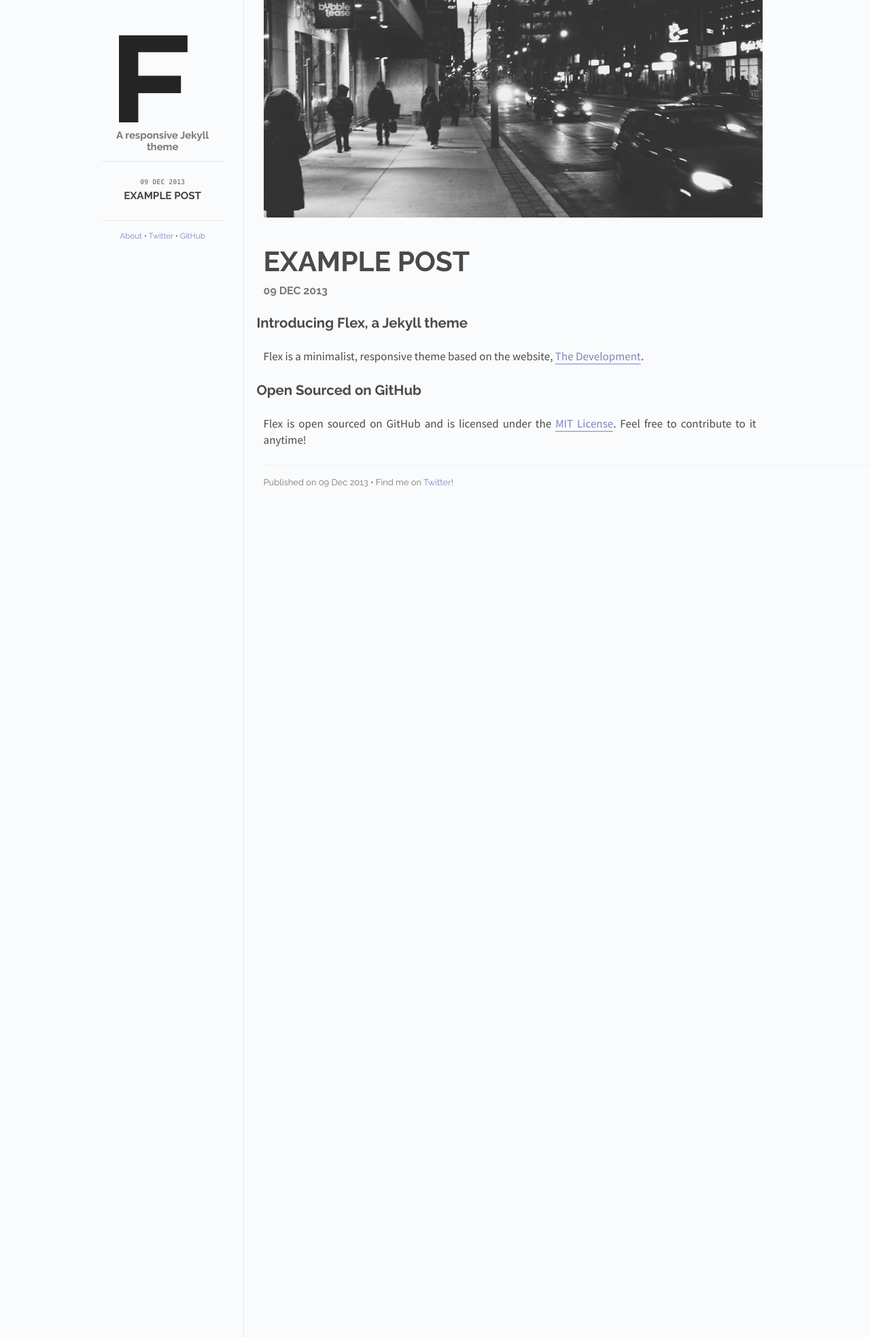
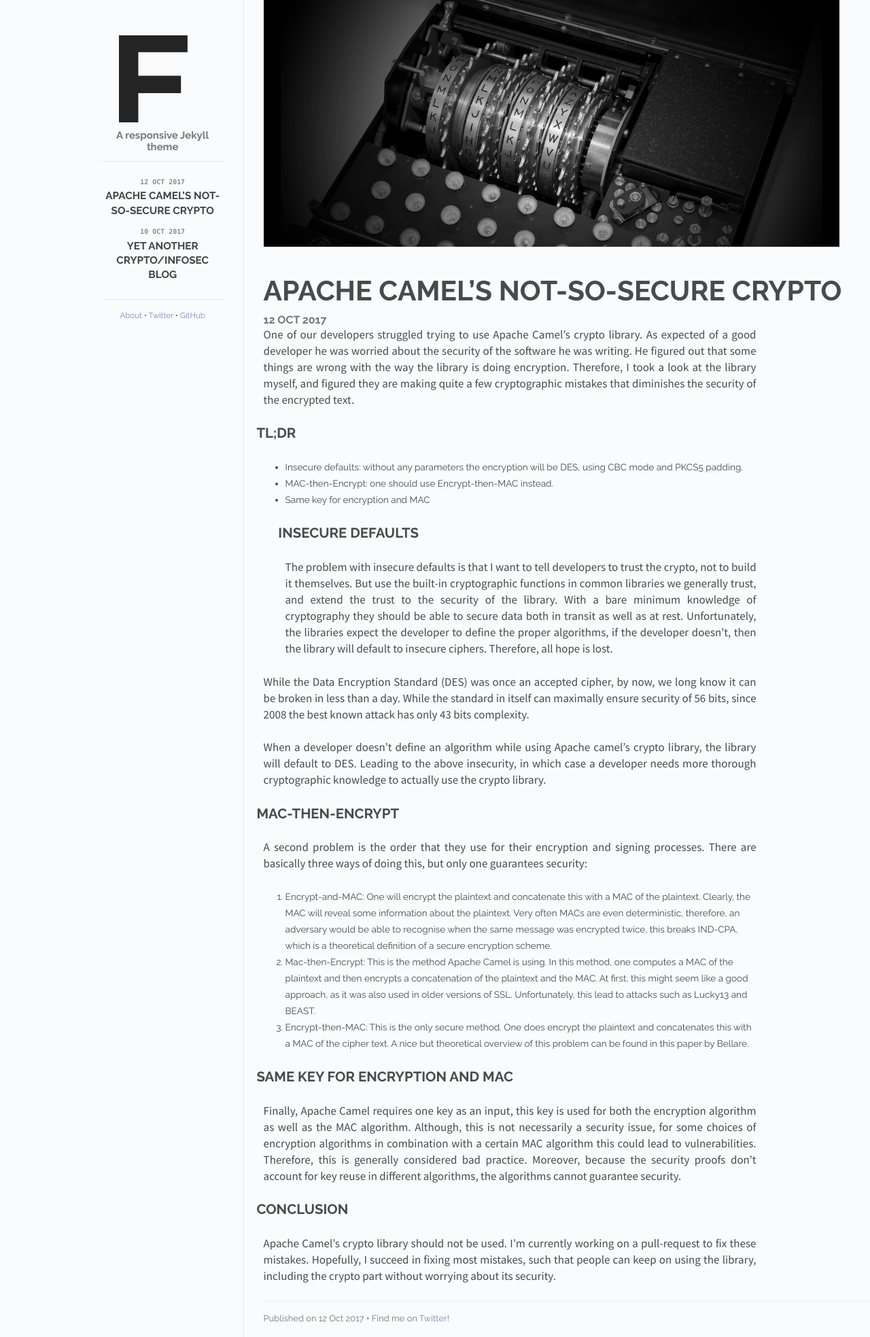
Before and after one commit to gijsvl/gijsvl.github.io, a Jekyll site: the page built from index.html, in a window 1280 px wide. Shown: the whole page at 68% size. Built offline with Jekyll 4.4.1, drawn with Linux system fonts in a browser that asks for light colours; Markdown is read by kramdown in place of the engine named in the settings.

Commit message:
first posts

```diff
--- a/_config.yml
+++ b/_config.yml
@@ -1,5 +1,5 @@
 name: Flex
-markdown: redcarpet
+markdown: kramdown
 pygments: true
 baseurl: ""
 url: "https://gijsvl.github.io"
--- a/_layouts/default.html
+++ b/_layouts/default.html
@@ -3,7 +3,7 @@
   <head>
       <meta charset="utf-8">
       <meta http-equiv="X-UA-Compatible" content="IE=edge,chrome=1">
-      <title>Flex - {{ page.title }}</title>
+      <title>Zero Knowledge - {{ page.title }}</title>
       <meta name="viewport" content="width=device-width">
 
       <!-- syntax highlighting CSS -->
@@ -41,8 +41,8 @@
         <div class="footer">
           <span id="footer-links">
             <a href="" class="footer-link">About</a> <span class="separator">&bull;</span>
-            <a href="" class="footer-link">Twitter</a> <span class="separator">&bull;</span>
-            <a href="" class="footer-link">GitHub</a>
+            <a href="https://twitter.com/gijsvanlaer" class="footer-link">Twitter</a> <span class="separator">&bull;</span>
+            <a href="https://github.com/gijsvl" class="footer-link">GitHub</a>
           </span>
         </div>
       </div>
--- a/_posts/2013-12-09-example-post.md
+++ /dev/null
@@ -1,15 +0,0 @@
----
-layout: post
-title: Example post
-cover: cover.jpg
-date:   2013-12-09 12:00:00
-categories: posts
----
-
-## Introducing Flex, a Jekyll theme
-
-Flex is a minimalist, responsive theme based on the website, [The Development](http://thedevelopment.co).
-
-## Open Sourced on GitHub
-
-Flex is open sourced on GitHub and is licensed under the [MIT License](http://opensource.org/licenses/MIT). Feel free to contribute to it anytime!
--- /dev/null
+++ b/_posts/2017-10-10-intro.md
@@ -0,0 +1,14 @@
+---
+layout: post
+title: YET ANOTHER CRYPTO/INFOSEC BLOG
+cover: enigma.png
+date:   2017-10-10 12:00:00
+categories: posts
+---
+Welcome, dear reader. This is yet another blog about cryptography and information security. Is this really necessary, you’re asking yourself. Well, I think it is. Given the recent increase of cyberattacks and concern about information security in general, in combination with the shortage of good infosec people, and last but not least, the lack of security knowledge among many developers, every information source might be valuable.
+
+I hope this blog can help to shed light on some topics in information security and can help developers to write more secure code. Nevertheless, some posts might get very theoretical on cryptography, just because I can’t help it.
+
+Enjoy reading!
+
+Gijs Van Laer
--- /dev/null
+++ b/_posts/2017-10-12-apache-camel.md
@@ -0,0 +1,34 @@
+---
+layout: post
+title: APACHE CAMEL’S NOT-SO-SECURE CRYPTO
+cover: enigma.png
+date:   2017-10-12 12:00:00
+categories: posts
+---
+
+One of our developers struggled trying to use Apache Camel’s crypto library. As expected of a good developer he was worried about the security of the software he was writing. He figured out that some things are wrong with the way the library is doing encryption. Therefore, I took a look at the library myself, and figured they are making quite a few cryptographic mistakes that diminishes the security of the encrypted text.
+
+## TL;DR
+- Insecure defaults: without any parameters the encryption will be DES, using CBC mode and PKCS5 padding.
+- MAC-then-Encrypt: one should use Encrypt-then-MAC instead.
+- Same key for encryption and MAC
+## INSECURE DEFAULTS
+The problem with insecure defaults is that I want to tell developers to trust the crypto, not to build it themselves. But use the built-in cryptographic functions in common libraries we generally trust, and extend the trust to the security of the library. With a bare minimum knowledge of cryptography they should be able to secure data both in transit as well as at rest. Unfortunately, the libraries expect the developer to define the proper algorithms, if the developer doesn’t, then the library will default to insecure ciphers. Therefore, all hope is lost.
+
+While the Data Encryption Standard (DES) was once an accepted cipher, by now, we long know it can be broken in less than a day. While the standard in itself can maximally ensure security of 56 bits, since 2008 the best known attack has only 43 bits complexity.
+
+When a developer doesn’t define an algorithm while using Apache camel’s crypto library, the library will default to DES. Leading to the above insecurity, in which case a developer needs more thorough cryptographic knowledge to actually use the crypto library.
+
+## MAC-THEN-ENCRYPT
+A second problem is the order that they use for their encryption and signing processes. There are basically three ways of doing this, but only one guarantees security:
+
+1. Encrypt-and-MAC: One will encrypt the plaintext and concatenate this with a MAC of the plaintext. Clearly, the MAC will reveal some information about the plaintext. Very often MACs are even deterministic, therefore, an adversary would be able to recognise when the same message was encrypted twice, this breaks IND-CPA, which is a theoretical definition of a secure encryption scheme.
+2. Mac-then-Encrypt: This is the method Apache Camel is using. In this method, one computes a MAC of the plaintext and then encrypts a concatenation of the plaintext and the MAC. At first, this might seem like a good approach, as it was also used in older versions of SSL. Unfortunately, this lead to attacks such as Lucky13 and BEAST.
+3. Encrypt-then-MAC: This is the only secure method. One does encrypt the plaintext and concatenates this with a MAC of the cipher text.
+A nice but theoretical overview of this problem can be found in this paper by Bellare.
+
+## SAME KEY FOR ENCRYPTION AND MAC
+Finally, Apache Camel requires one key as an input, this key is used for both the encryption algorithm as well as the MAC algorithm. Although, this is not necessarily a security issue, for some choices of encryption algorithms in combination with a certain MAC algorithm this could lead to vulnerabilities. Therefore, this is generally considered bad practice. Moreover, because the security proofs don’t account for key reuse in different algorithms, the algorithms cannot guarantee security.
+
+## CONCLUSION
+Apache Camel’s crypto library should not be used. I’m currently working on a pull-request to fix these mistakes. Hopefully, I succeed in fixing most mistakes, such that people can keep on using the library, including the crypto part without worrying about its security.
```
Also changed, not shown: images/enigma.png (added), 1 other file.
